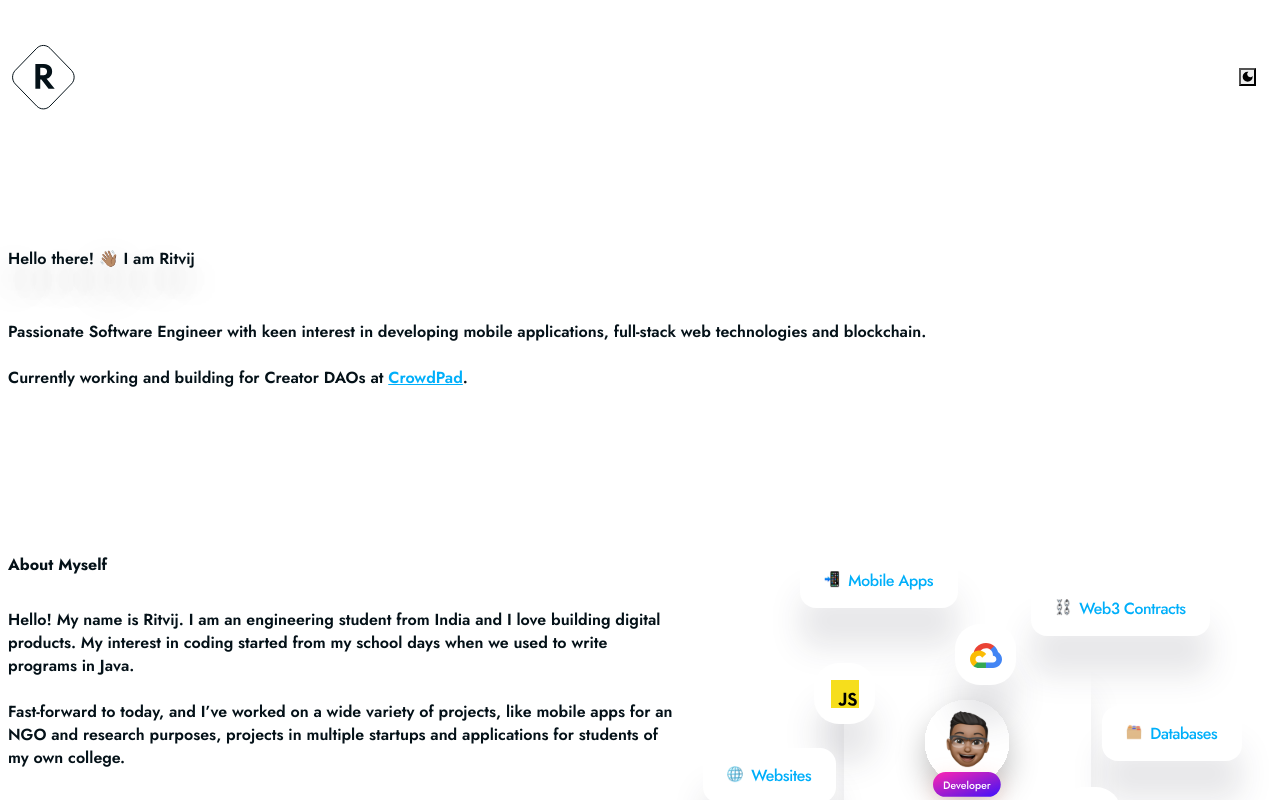
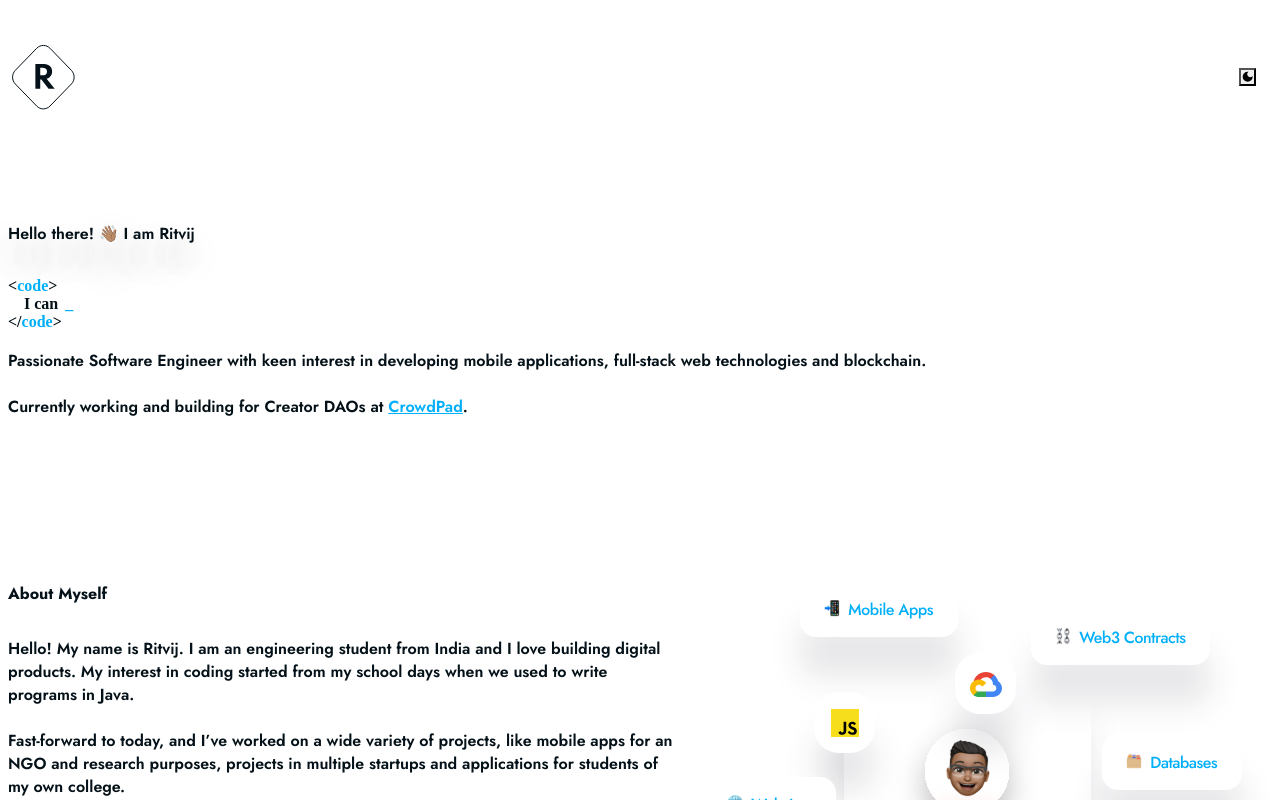
Before and after one commit to ritvij14/portfolio, a Next.js app: page / in a window 1280 px wide. Shown: the top 800 px of the page. Built offline with nearby package versions, Linux system fonts and the light colour scheme.

Commit message:
added typewriter

```diff
--- /dev/null
+++ b/components/codeTypewriter.tsx
@@ -0,0 +1,62 @@
+import { Box, Text } from "@chakra-ui/react";
+import { useTypewriter } from "react-simple-typewriter";
+import "@fontsource/noto-sans-mono/400.css";
+import { CursorProps } from "react-simple-typewriter/dist/Components/Cursor";
+
+const CodeTypewriterHook = () => {
+  const { text, count } = useTypewriter({
+    words: [
+      "build mobile apps",
+      "create websites",
+      "play with databases",
+      "setup servers",
+      "deploy smart contracts",
+    ],
+    loop: 0,
+    delaySpeed: 500,
+    // typeSpeed: 20,
+    onLoopDone: () => console.log("done from typewriter hook"),
+  });
+
+  return (
+    <Box fontFamily="noto" fontSize={{ base: "sm", md: "lg", lg: "xl" }}>
+      <Box>
+        <Text as="span">{"<"}</Text>
+        <Text as="span" color="#00AFFA">
+          code
+        </Text>
+        <Text as="span">{">"}</Text>
+      </Box>
+      <Text as="span">&emsp;I can </Text>
+      <Text as="span">{text}</Text>
+      <Cursor />
+      <Box>
+        <Text as="span">{"</"}</Text>
+        <Text as="span" color="#00AFFA">
+          code
+        </Text>
+        <Text as="span">{">"}</Text>
+      </Box>
+      <br />
+    </Box>
+  );
+};
+
+const Cursor = ({ cursorStyle = "_" }: CursorProps): JSX.Element => {
+  return (
+    <Text
+      as="span"
+      pos="relative"
+      fontFamily="inherit"
+      color="#00AFFA"
+      lineHeight="inherit"
+      left="3px"
+      top="0"
+      opacity={1}
+    >
+      {cursorStyle}
+    </Text>
+  );
+};
+
+export default CodeTypewriterHook;
--- a/components/intro.tsx
+++ b/components/intro.tsx
@@ -3,6 +3,7 @@
 import "@fontsource/jost/600.css";
 import "@fontsource/jost/400.css";
 import ChakraBox from "./animate_box";
+import CodeTypewriterHook from "./codeTypewriter";
 
 const Intro = () => {
   const { colorMode } = useColorMode();
@@ -10,7 +11,7 @@
   return (
     <Box
       ml={{ base: "2rem", sm: "4rem", md: "6rem", lg: "8rem", xl: "12rem" }}
-      mt="8%"
+      mt="6%"
       mb="13%"
       w={{ base: "85%", sm: "75%", lg: "70%", xl: "60%" }}
     >
@@ -35,7 +36,6 @@
       >
         Hello there! 👋🏽 I am Ritvij
       </ChakraBox>
-      <br />
       <ChakraBox
         initial={{ opacity: 0, y: 10 }}
         animate={{ opacity: 1, y: 0 }}
@@ -51,6 +51,7 @@
         mt="2rem"
         color={colorMode == "dark" ? "#D2EAFF" : "#041118"}
       >
+        <CodeTypewriterHook />
         Passionate Software Engineer with keen interest in developing mobile
         applications, full-stack web technologies and blockchain.
         <br /> <br />
--- a/package.json
+++ b/package.json
@@ -13,13 +13,15 @@
     "@emotion/react": "^11",
     "@emotion/styled": "^11",
     "@fontsource/jost": "^4.5.11",
+    "@fontsource/noto-sans-mono": "^4.5.10",
     "@fontsource/poppins": "^4.5.8",
     "@fontsource/source-code-pro": "^4.5.10",
     "framer-motion": "^6",
     "next": "12.2.3",
     "react": "18.2.0",
     "react-dom": "18.2.0",
-    "react-icons": "^4.4.0"
+    "react-icons": "^4.4.0",
+    "react-simple-typewriter": "^3.0.1"
   },
   "devDependencies": {
     "@types/node": "18.6.1",
--- a/styles/theme.ts
+++ b/styles/theme.ts
@@ -25,6 +25,7 @@
     "nav-logo": `'Source Code Pro', monospace`,
     jost: `'Jost', sans-serif`,
     poppins: `'Poppins', sans-serif`,
+    noto: `'Noto Sans Mono', monospace`,
   },
   styles,
 });
```
Also changed, not shown: 1 other file (tests, documents, lock files or other folders).
